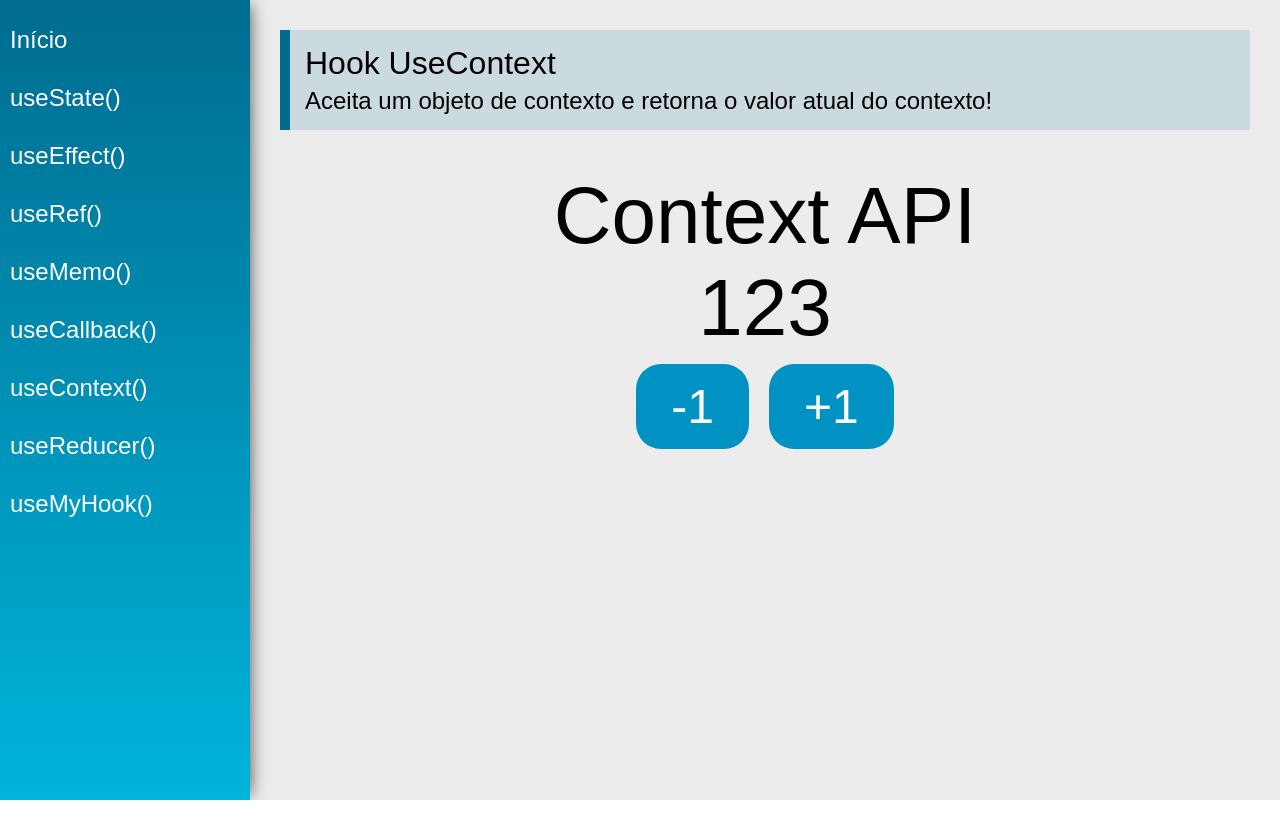
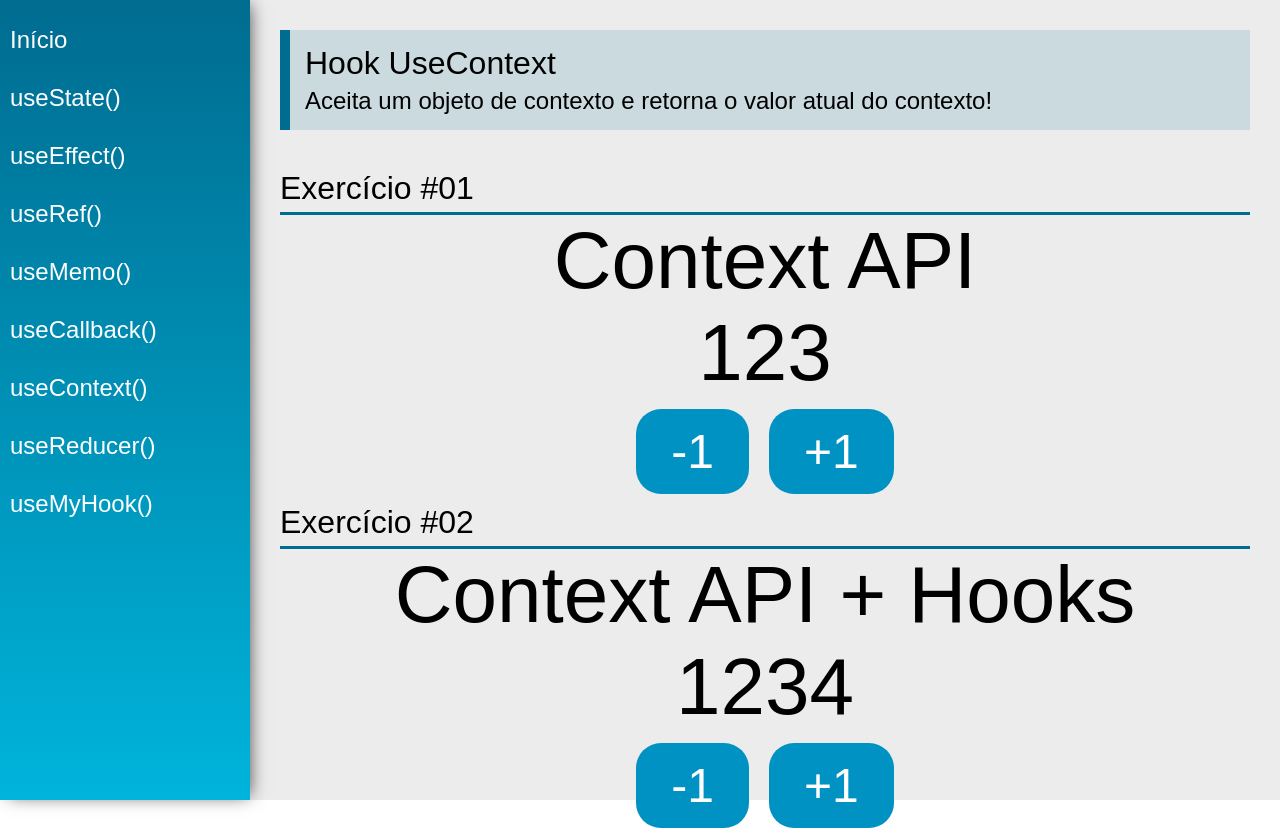
Before and after one commit to betosan83/react-hooks, a React (Create React App) app: page /useContext in a window 1280 px wide. Before the commit the page ends 800 px from the top, so only its background shows below. Built offline with nearby package versions, Linux system fonts and the light colour scheme.

Commit message:
Use Context exercises!

```diff
--- /dev/null
+++ b/src/data/Store.jsx
@@ -0,0 +1,32 @@
+import React, { useState } from 'react'
+
+const initialState = {
+    number: 1234,
+    text: 'Context API + Hooks'
+}
+
+export const AppContext = React.createContext(initialState)
+
+const Store = props => {
+    const [state, setState] = useState(initialState)
+
+    function updateState(key, value) {
+        setState({
+            ...state,
+            [key]: value
+        })
+    }
+
+    return (
+        <AppContext.Provider value={{
+            number: state.number,
+            text: state.text,
+            setNumber: n => updateState('number', n),
+            setText: t => updateState('text', t),
+        }}>
+            {props.children}
+        </AppContext.Provider>
+    )
+}
+
+export default Store
--- a/src/index.js
+++ b/src/index.js
@@ -7,8 +7,6 @@
 import DataContext, { data } from './data/DataContext'
 
 ReactDOM.render(
-    <DataContext.Provider value={data}>
-        <App />
-    </DataContext.Provider>,
+        <App />,
     document.getElementById('root')
 )
--- a/src/views/App.jsx
+++ b/src/views/App.jsx
@@ -6,12 +6,14 @@
 import Content from '../components/layout/Content'
 
 import DataContext, { data } from '../data/DataContext'
+import Store from '../data/Store'
 
 const App = props => {
     const [state, setState] = useState(data)
 
     return (
-        <DataContext.Provider value={{state, setState}}>
+        <Store>
+            <DataContext.Provider value={{ state, setState }}>
                 <div className="App">
                     <Router>
                         <Menu />
@@ -19,6 +21,7 @@
                     </Router>
                 </div>
             </DataContext.Provider>
+        </Store>
     )
 }
 
--- a/src/views/examples/UseContext.jsx
+++ b/src/views/examples/UseContext.jsx
@@ -1,17 +1,21 @@
-import React, { useContext } from 'react'
+import React, { useContext, useEffect } from 'react'
 import PageTitle from '../../components/layout/PageTitle'
+import SectionTitle from '../../components/layout/SectionTitle'
 
 import DataContext from '../../data/DataContext'
+import { AppContext } from '../../data/Store'
 
 const UseContext = (props) => {
-    const context = useContext(DataContext)
+    const { state, setState } = useContext(DataContext)
 
     function addNumber(delta) {
-        context.setState({
-            ...context.state,
-            number: context.state.number + delta
+        setState({
+            ...state,
+            number: state.number + delta
         })
     }
+
+    const { number, text, setNumber } = useContext(AppContext)
 
     return (
         <div className="UseContext">
@@ -19,9 +23,10 @@
                 title="Hook UseContext"
                 subtitle="Aceita um objeto de contexto e retorna o valor atual do contexto!"
             />
+            <SectionTitle title="Exercício #01"/>
             <div className="center">
-                <span className="text">{context.state.text}</span>
-                <span className="text">{context.state.number}</span>
+                <span className="text">{state.text}</span>
+                <span className="text">{state.number}</span>
                 <div>
                     <button className="btn"
                         onClick={() => addNumber(-1)}>
@@ -33,6 +38,18 @@
                     </button>
                 </div>
             </div>
+            <SectionTitle title="Exercício #02"/>
+            <div className="center">
+                <span className="text">{text}</span>
+                <span className="text">{number}</span>
+
+                <div>
+                    <button className="btn"
+                        onClick={() => setNumber(number -1)}>-1</button>
+                    <button className="btn"
+                        onClick={() => setNumber(number + 1)}>+1</button>
+                </div>
+            </div>
         </div>
     )
 }
```
Lines whose indentation alone changed are shown as unchanged.
